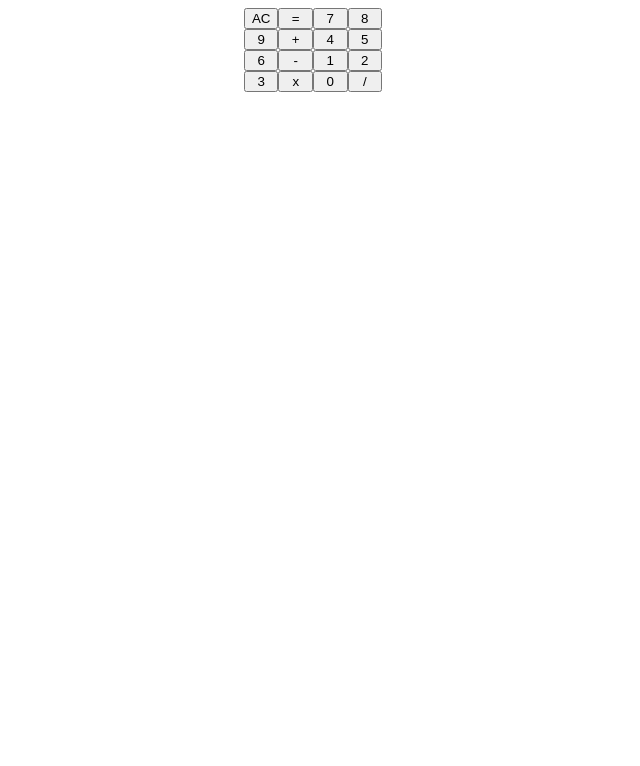
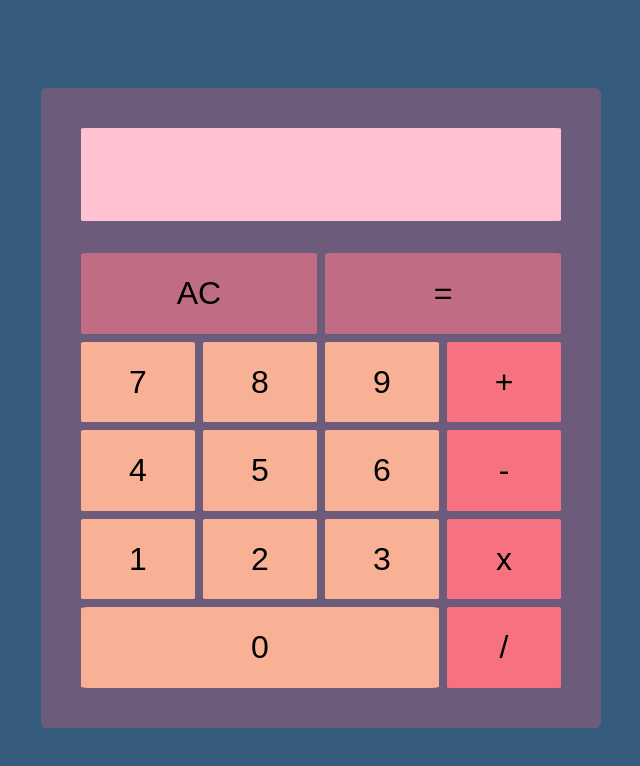
Before and after one commit to emilydta/calculator, a plain HTML site: page index.html in a window 1280 px wide. Shown: the whole page, without its empty margins (327-967 px from the left). Drawn offline with Linux system fonts and the light colour scheme.

Commit message:
Added all calculator styling

```diff
--- a/style.css
+++ b/style.css
@@ -1,12 +1,81 @@
+body {
+    height: 100vh;
+    width: 100vw;
+    display: flex;
+    justify-content: center;
+    align-items: center;
+    font-family: Arial;
+    background: #355C7D;
+}
+
+.container-wrapper {
+    display: flex;
+    justify-content: center;
+    align-items: center;
+    flex-direction: column;
+    width: 70vmin;
+    height: 80vmin;
+    border-radius: 1%;
+    background: #6C5B7B;
+}
+
 .container {
     display: flex;
     justify-content: center;
     align-items: center;
     flex-direction: column;
+    width: 60vmin;
+    height: 70vmin;
+}
+
+.display-container {
+    display: flex;
+    justify-content: right;
+    align-items: center;
+    overflow: hidden;
+    background: white;
+    width: 60vmin;
+    height: 15vmin;
+    margin-bottom: 2em;
+    border-radius: 1%;
+    background: #ffc2d3;
+}
+
+#display {
+    padding: 0.5em;
+    font-size: 2.5em;
 }
 
 .buttons-container {
     display: grid;
     grid-template-columns: repeat(4, 1fr);
     grid-template-rows: repeat(5, 1fr);
+    grid-gap: 0.5em;
+    width: 100%;
+    height: 100%;
 }
+
+button {
+    font-size: 2em;
+    cursor: pointer;
+    background: #f8B195;
+    border: none;
+    border-radius: 2%;
+}
+
+#Enter, .clear {
+    grid-column: span 2;
+    background: #C06C84;
+}
+
+[value~="0"] {
+    grid-column: span 3;
+}
+
+.operator {
+    background: #F67280;
+}
+
+button:hover {
+    filter: brightness(120%);
+}
```
